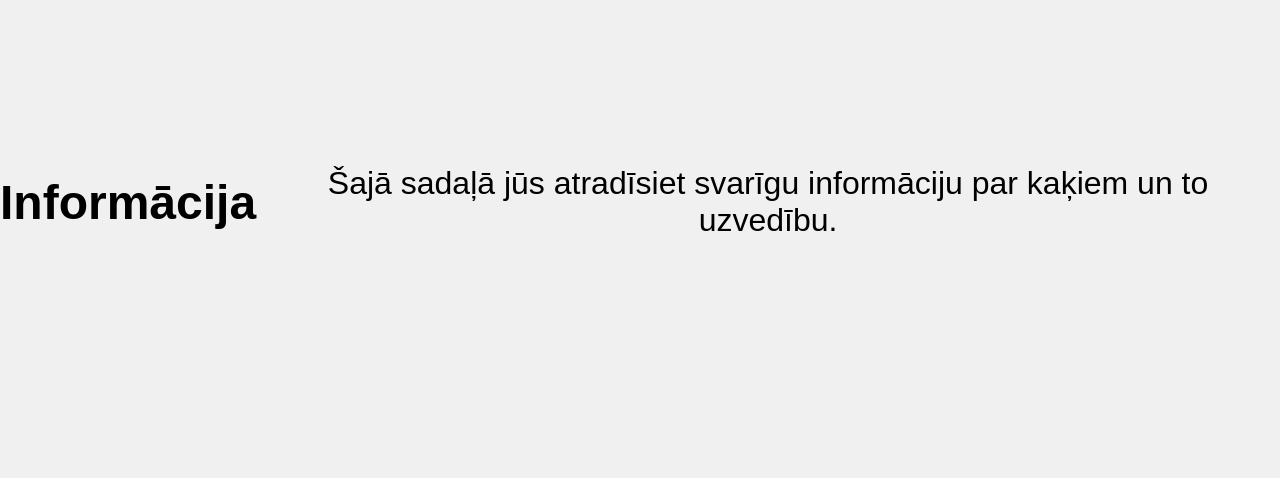
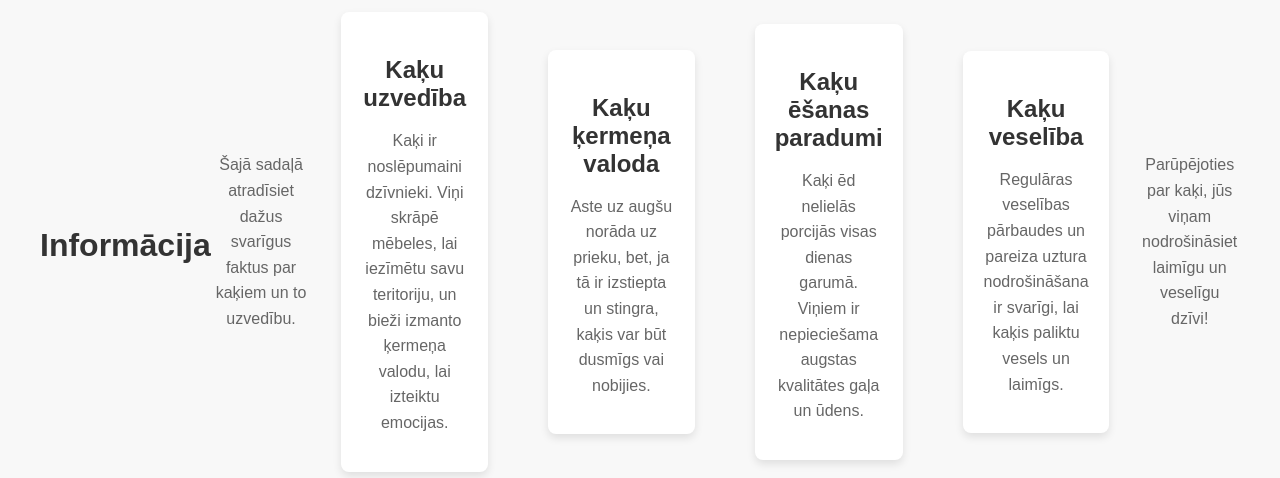
Before and after one commit to 23DP2KVecm/1.-m-jaslapa, a plain HTML site: page index.html in a window 1280 px wide. Shown: the part 2942-3420 px from the top of the page. Drawn offline with Linux system fonts and the light colour scheme.

Commit message:
Darbs ir pabeigts(laikam)

```diff
--- a/index.html
+++ b/index.html
@@ -50,8 +50,32 @@
 
     <section id="info" class="section">
         <h2>Informācija</h2>
-        <p>Šajā sadaļā jūs atradīsiet svarīgu informāciju par kaķiem un to uzvedību.</p>
+        <p>Šajā sadaļā atradīsiet dažus svarīgus faktus par kaķiem un to uzvedību.</p>
+
+        <div class="info-box">
+            <h3>Kaķu uzvedība</h3>
+            <p>Kaķi ir noslēpumaini dzīvnieki. Viņi skrāpē mēbeles, lai iezīmētu savu teritoriju, un bieži izmanto ķermeņa valodu, lai izteiktu emocijas.</p>
+        </div>
+
+        <div class="info-box">
+            <h3>Kaķu ķermeņa valoda</h3>
+            <p>Aste uz augšu norāda uz prieku, bet, ja tā ir izstiepta un stingra, kaķis var būt dusmīgs vai nobijies.</p>
+        </div>
+
+        <div class="info-box">
+            <h3>Kaķu ēšanas paradumi</h3>
+            <p>Kaķi ēd nelielās porcijās visas dienas garumā. Viņiem ir nepieciešama augstas kvalitātes gaļa un ūdens.</p>
+        </div>
+
+        <div class="info-box">
+            <h3>Kaķu veselība</h3>
+            <p>Regulāras veselības pārbaudes un pareiza uztura nodrošināšana ir svarīgi, lai kaķis paliktu vesels un laimīgs.</p>
+        </div>
+
+        <p>Parūpējoties par kaķi, jūs viņam nodrošināsiet laimīgu un veselīgu dzīvi!</p>
     </section>
+
+
 
     <footer>
         <p>&copy; 2025 Kaķu fakti. Visas tiesības aizsargātas.</p>
--- a/src/css/main.css
+++ b/src/css/main.css
@@ -217,3 +217,49 @@ footer {
 .facts-container button:hover {
     background-color: #ff9900;
 }
+
+#info {
+    padding: 40px;
+    background-color: #f8f8f8;
+    text-align: center;
+}
+
+#info h2 {
+    font-size: 2rem;
+    color: #333;
+    margin-bottom: 20px;
+}
+
+#info p {
+    font-size: 1rem;
+    color: #666;
+    line-height: 1.6;
+}
+
+.info-box {
+    background-color: #fff;
+    margin: 20px 0;
+    padding: 20px;
+    border-radius: 8px;
+    box-shadow: 0 4px 8px rgba(0, 0, 0, 0.1);
+}
+
+.info-box h3 {
+    font-size: 1.5rem;
+    color: #333;
+    margin-bottom: 10px;
+}
+
+.info-box p {
+    font-size: 1rem;
+    color: #555;
+    line-height: 1.5;
+}
+
+@media screen and (min-width: 768px) {
+    .info-box {
+        display: inline-block;
+        width: 45%;
+        margin: 10px 2.5%;
+    }
+}
```
